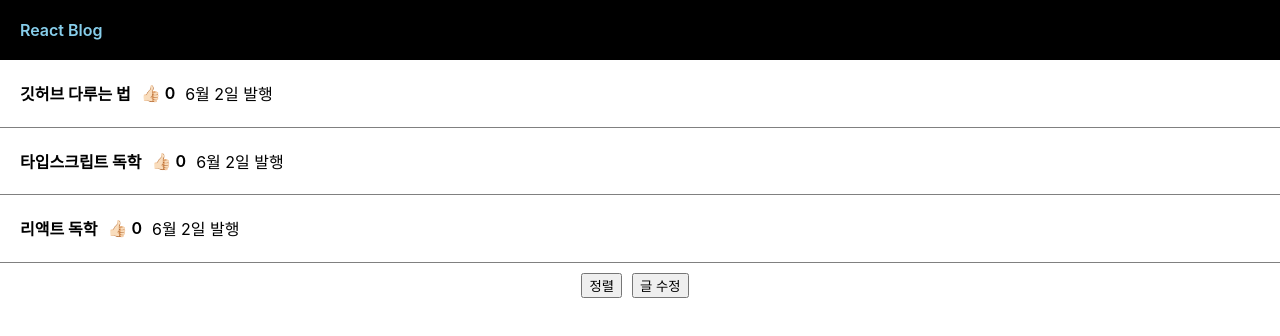
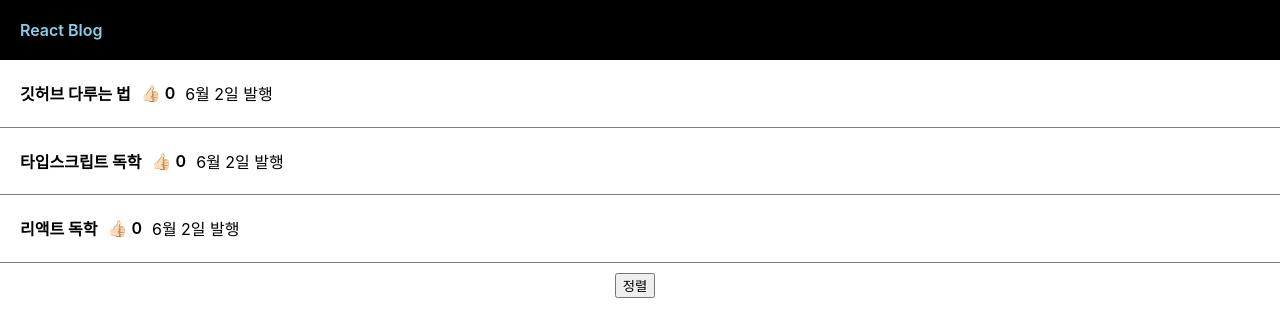
Before and after one commit to Eun-Ng/React, a React (Create React App) app in the folder blog/: page / in a window 1280 px wide. Shown: the top 336 px of the page. Built offline with nearby package versions, Linux system fonts and the light colour scheme.

Commit message:
Fix Logic

```diff
--- a/blog/src/App.css
+++ b/blog/src/App.css
@@ -53,9 +53,9 @@
   cursor: pointer;
 }
 .modal {
+  background: skyblue;
   margin-top: 20px;
   padding: 20px;
-  background: #eee;
   text-align: left;
 }
 .list > h4 {
--- a/blog/src/App.js
+++ b/blog/src/App.js
@@ -45,7 +45,9 @@
         );
       })}
 
-      {modal === true ? <Modal color={'skyblue'} title={title} /> : null}
+      {modal === true ? (
+        <Modal title={title} titleChange={titleChange} />
+      ) : null}
 
       <button
         onClick={() => {
@@ -56,28 +58,27 @@
       >
         정렬
       </button>
+    </div>
+  );
+}
+
+const Modal = (props, titleChange) => {
+  return (
+    <div className='modal'>
+      <h4>{props.title[0]}</h4>
+      <p>날짜</p>
+      <p>상세내용</p>
       <button
         onClick={() => {
-          let copyTitle = [...title];
+          let copyTitle = [...props.title];
           copyTitle[0] = '깃허브로 협업하기';
-          titleChange(copyTitle);
+          props.titleChange(copyTitle);
         }}
       >
         글 수정
       </button>
     </div>
   );
-}
-
-const Modal = (props) => {
-  return (
-    <div className='modal' style={{background: props.color}}>
-      <h4>{props.title[0]}</h4>
-      <p>날짜</p>
-      <p>상세내용</p>
-      <button>글 수정</button>
-    </div>
-  );
 };
 
 export default App;
```
